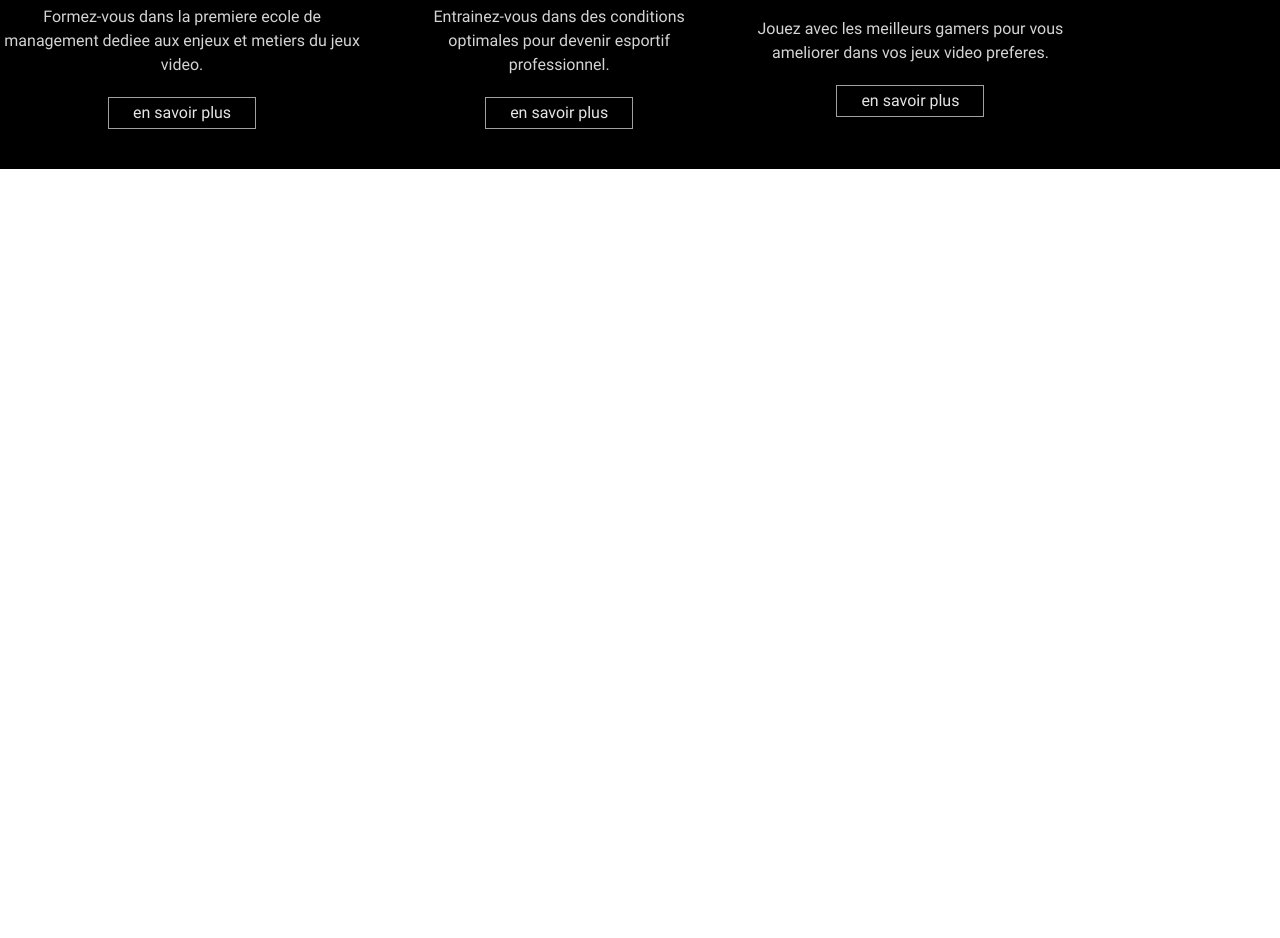
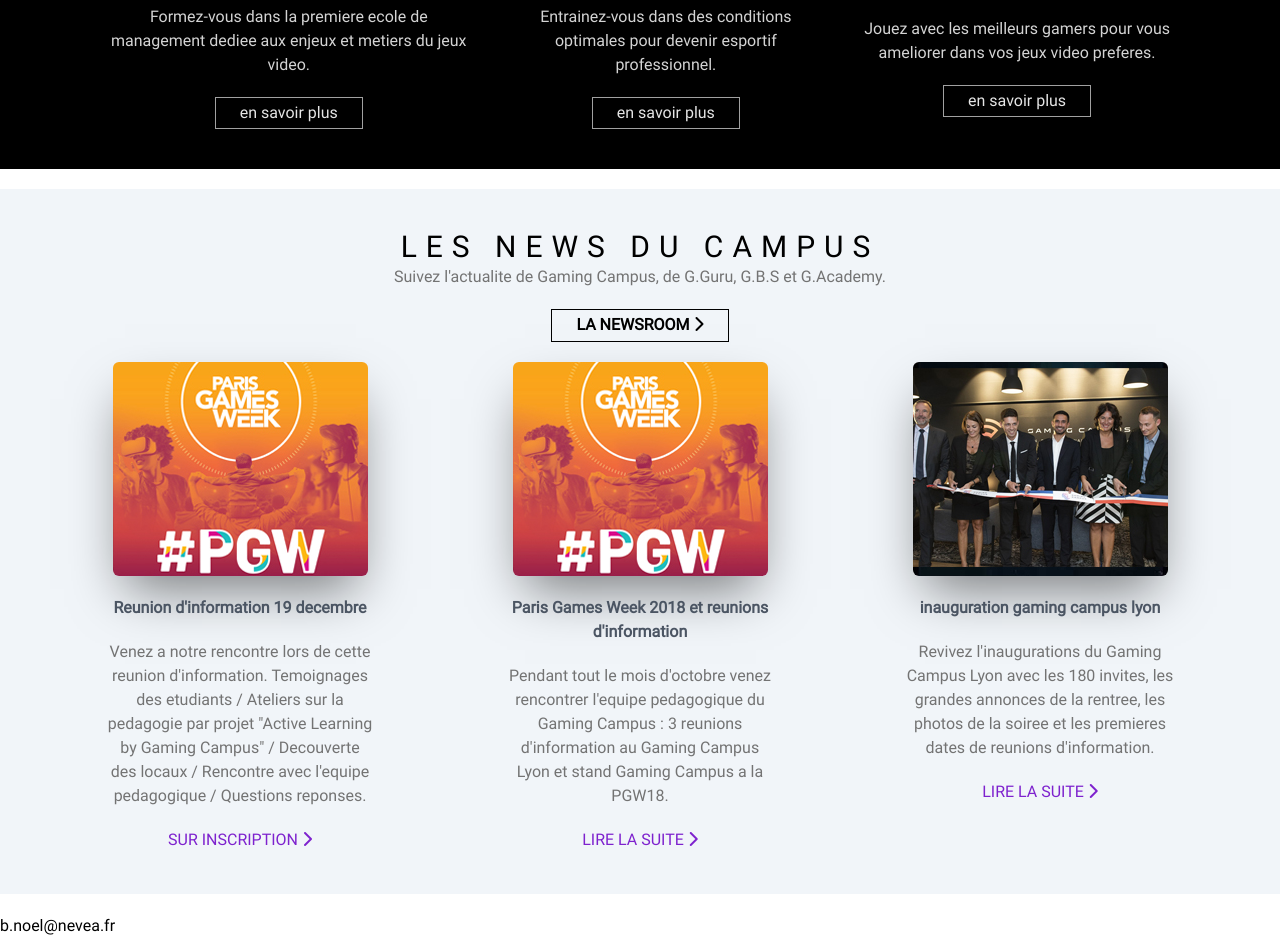
Before and after one commit to ZugastiKevin/html-css-scss---jour-15---exo-1---gaming-campus, a website: page index.html in a window 1280 px wide. Shown: the part 808-1746 px from the top of the page. Before the commit the page ends 997 px from the top, so only its background shows below. Drawn offline with Linux system fonts and the light colour scheme.

Commit message:
add: news and HAAAAAAAAAAAAAAA

```diff
--- a/index.html
+++ b/index.html
@@ -36,7 +36,7 @@
         <section id="concept" class="w-full my-5 flex justify-center">
             <p class="lg:w-2/3 w-5/6 text-center text-neutral-600">Imagine par des professionnels des jeux video et de l'education, Gaming Campus est un lieu unique pour reveler les talents et developper les competences.</p>
         </section>
-        <section id="banner" class="w-full bg-black py-10 my-5">
+        <section id="banner" class="w-full flex justify-center bg-black py-10 my-5">
             <div class="lg:w-5/6 w-full flex lg:flex-row flex-col justify-between items-center gap-10">
                 <div class="flex flex-col justify-between items-center text-center gap-5">
                     <div>
@@ -64,6 +64,43 @@
                 </div>
             </div>
         </section>
+        <section id="news" class="w-full flex flex-col justify-center items-center py-10 my-5 gap-5 bg-slate-100">
+            <div class="flex flex-col justify-between items-center text-center gap-5">
+                <div>
+                    <h2 class="uppercase tracking-[0.3em] text-3xl">les news du campus</h2>
+                    <p class="text-neutral-500">Suivez l'actualite de Gaming Campus, de G.Guru, G.B.S et G.Academy.</p>
+                </div>
+                <a href="#" class="btn-seconde"><span class="btn-span">la newsroom <i class="fa-solid fa-chevron-right"></i></span></a>
+            </div>
+            <div class="lg:flex-row lg:items-start md:w-5/6 w-full flex flex-col justify-between items-center gap-10 text-center">
+                <div class="w-1/4 flex flex-col justify-between items-center gap-5">
+                    <div class="shadow-2xl shadow-black/50 rounded-md">
+                        <img src="./assets/img/pgw18home.jpg" alt="une reunion" class="w-full h-full object-cover rounded-md">
+                    </div>
+                    <h3 class="text-gray-600 font-bold">Reunion d'information 19 decembre</h3>
+                    <p class="text-neutral-500">Venez a notre rencontre lors de cette reunion d'information. Temoignages des etudiants / Ateliers sur la pedagogie par projet "Active Learning by Gaming Campus" / Decouverte des locaux / Rencontre avec l'equipe pedagogique / Questions reponses.</p>
+                    <a href="#" class="hover:bg-slate-100 hover:px-2 hover:pb-0 pb-0.5 hover:border-b-2 hover:border-x-2 border-purple-700 hover:shadow-lg hover:shadow-purple-700/50 transition duration-200"><span class="uppercase text-purple-700 hover:bg-slate-100">sur inscription <i class="fa-solid fa-chevron-right"></i></span></a>
+                </div>
+                <div class="w-1/4 flex flex-col justify-between items-center gap-5">
+                    <div class="shadow-2xl shadow-black/50 rounded-md">
+                        <img src="./assets/img/pgw18home.jpg" alt="paris games week" class="w-full h-full object-cover rounded-md">
+                    </div>
+                    <h3 class="text-gray-600 font-bold">Paris Games Week 2018 et reunions d'information</h3>
+                    <p class="text-neutral-500">Pendant tout le mois d'octobre venez rencontrer l'equipe pedagogique du Gaming Campus : 3 reunions d'information au Gaming Campus Lyon et stand Gaming Campus a la PGW18.</p>
+                    <a href="#" class="hover:bg-slate-100 hover:px-2 hover:pb-0 pb-0.5 hover:border-b-2 hover:border-x-2 border-purple-700 hover:shadow-lg hover:shadow-purple-700/50 transition duration-200"><span class="uppercase text-purple-700 hover:bg-slate-100">lire la suite <i class="fa-solid fa-chevron-right"></i></span></a>
+                </div>
+                <div class="w-1/4 flex flex-col justify-between items-center gap-5">
+                    <div class="shadow-2xl shadow-black/50 rounded-md">
+                        <img src="./assets/img/inauguration_gaming_campus_photo.jpg" alt="photo d'inauguration" class="w-full h-full object-cover rounded-md">
+                    </div>
+                    <h3 class="text-gray-600 font-bold">inauguration gaming campus lyon</h3>
+                    <p class="text-neutral-500">Revivez l'inaugurations du Gaming Campus Lyon avec les 180 invites, les grandes annonces de la rentree, les photos de la soiree et les premieres dates de reunions d'information.</p>
+                    <a href="#" class="hover:bg-slate-100 hover:px-2 hover:pb-0 pb-0.5 hover:border-b-2 hover:border-x-2 border-purple-700 hover:shadow-lg hover:shadow-purple-700/50 transition duration-200"><span class="uppercase text-purple-700 hover:bg-slate-100">lire la suite <i class="fa-solid fa-chevron-right"></i></span></a>
+                </div>
+            </div>
+        </section>
     </main>
 </body>
 </html>
+
+b.noel@nevea.fr
--- a/src/styles.css
+++ b/src/styles.css
@@ -24,3 +24,22 @@
 .btn-first:hover {
   background-color: oklch(49.1% 0.27 292.581);
 }
+
+.btn-seconde {
+  border: 1px solid black;
+  display: inline-block;
+  transition: all 0.2s ease-out;
+}
+
+.btn-seconde .btn-span {
+  display: block;
+  width: 100%;
+  text-transform: uppercase;
+  font-weight: bold;
+  padding: 0.2rem 1.5rem;
+  color: black;
+}
+
+.btn-seconde:hover {
+  background-color: oklch(49.1% 0.27 292.581);
+}
```
Also changed, not shown: dist/styles.css.
